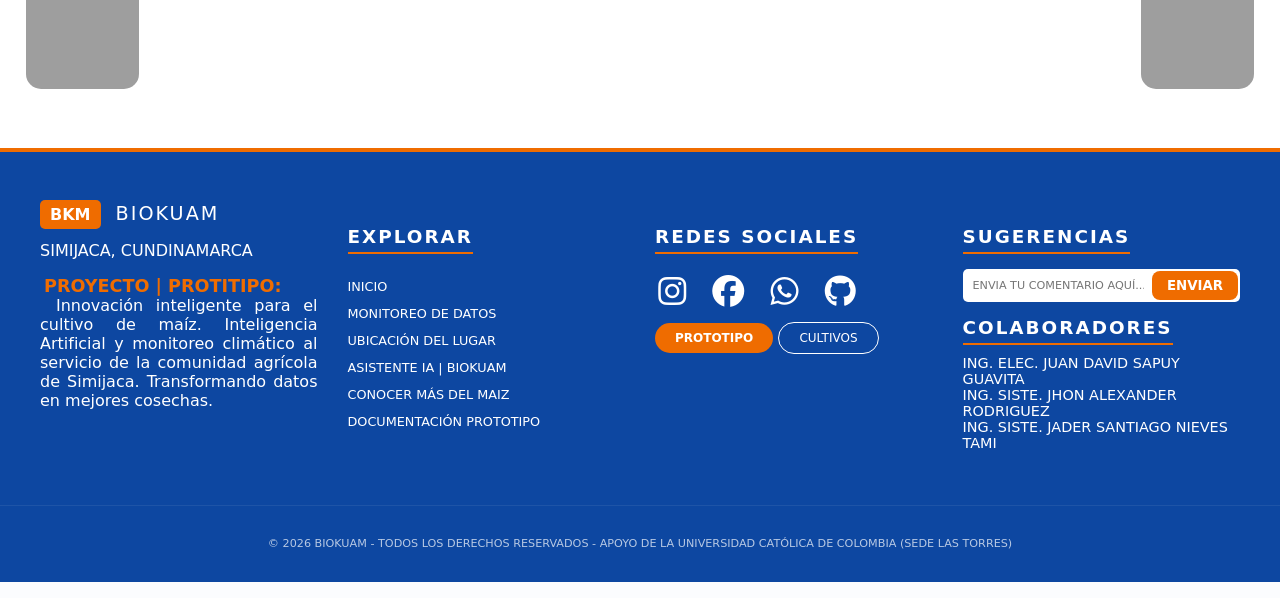
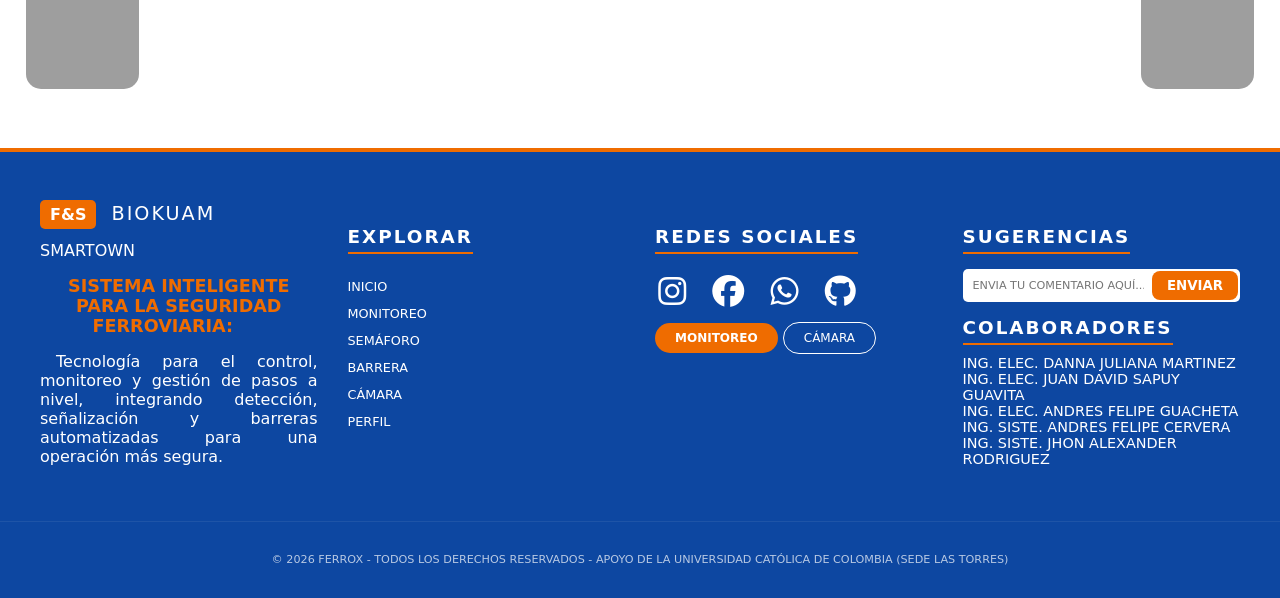
Before and after one commit to Jarodriguez83/FERROX_SYSTEM_WEB, a FastAPI app: page /asistente in a window 1280 px wide. Shown: the part 860-1458 px from the top of the page. Run offline with FastAPI, Linux system fonts and the light colour scheme; some web fonts are replaced; grey boxes are pictures that could not be loaded.

Commit message:
FOOTER MODIFICATION HTML

```diff
--- a/templates/footer.html
+++ b/templates/footer.html
@@ -4,14 +4,14 @@
 
         <div class="footer-section info-brand">
             <div class="footer-logo-container">
-                <span class="logo-box-small">BKM</span>
+                <span class="logo-box-small">F&S</span>
                 <span class="logo-text">BIOKUAM</span>
             </div>
-            <p class="footer-slogan">SIMIJACA, CUNDINAMARCA</p>
+            <p class="footer-slogan">SMARTOWN</p>
             <div class="contact-data" style="text-align: justify;">
-                <center><span class="label-contact">PROYECTO | PROTITIPO:</span></center>
-
-                <p class="text-ig">Innovación inteligente para el cultivo de maíz. Inteligencia Artificial y monitoreo climático al servicio de la comunidad agrícola de Simijaca. Transformando datos en mejores cosechas.</p>
+                <center><span class="label-contact">SISTEMA INTELIGENTE PARA LA SEGURIDAD FERROVIARIA: </span></center>
+                <p></p>
+                <p class="text-ig">Tecnología para el control, monitoreo y gestión de pasos a nivel, integrando detección, señalización y barreras automatizadas para una operación más segura.</p>
             </div>
         </div>
 
@@ -19,11 +19,11 @@
             <h4 class="section-title">EXPLORAR</h4>
             <nav class="footer-nav">
                 <a onclick="window.location.href='/home'">INICIO</a>
-                <a onclick="window.location.href='/monitoreo'">MONITOREO DE DATOS</a>
-                <a onclick="window.location.href='/ubicacion'">UBICACIÓN DEL LUGAR</a>
-                <a onclick="window.location.href='/asistente'">ASISTENTE IA | BIOKUAM</a>
-                <a onclick="window.location.href='/cultivos'">CONOCER MÁS DEL MAIZ</a>
-                <a onclick="window.location.href='/prototipo'">DOCUMENTACIÓN PROTOTIPO</a>
+                <a onclick="window.location.href='/monitoreo'">MONITOREO</a>
+                <a onclick="window.location.href='/cultivos'">SEMÁFORO</a>
+                <a onclick="window.location.href='/asistente'">BARRERA</a>
+                <a onclick="window.location.href='/camara'">CÁMARA</a>
+                <a onclick="window.location.href='/perfil'">PERFIL</a>
             </nav>
         </div>
 
@@ -33,12 +33,12 @@
                 <a href="https://www.instagram.com/" target="_blank" style="color: white;"><i class="fa-brands fa-instagram"></i></a>
                 <a href="https://www.facebook.com/" target="_blank" style="color: white;"><i class="fa-brands fa-facebook"></i></a>
                 <a href="https://www.whatsapp.com/" target="_blank" style="color: white;"><i class="fa-brands fa-whatsapp"></i></a>
-                <a href="https://github.com/Jarodriguez83/BIOKUAM_DESARROLLO_SOFTWARE_VERSION0.1" target="_blank" style="color: white;"><i class="fa-brands fa-github"></i></a>
+                <a href="https://github.com/Jarodriguez83/FERROX_SYSTEM_WEB" target="_blank" style="color: white;"><i class="fa-brands fa-github"></i></a>
 
             </div>
             <div class="footer-btns">
-                <a class="btn-pill-orange" onclick="window.location.href='/prototipo'">PROTOTIPO</a>
-                <a class="btn-pill-white" onclick="window.location.href='/cultivos'">CULTIVOS</a>
+                <a class="btn-pill-orange" onclick="window.location.href='/prototipo'">MONITOREO</a>
+                <a class="btn-pill-white" onclick="window.location.href='/camara'">CÁMARA</a>
             </div>
         </div>
 
@@ -50,15 +50,19 @@
             </div>
             <div class="colabs-footer">
                 <h4 class="section-title-colabs">COLABORADORES</h4>
+                <p class="ing-sapuy">ING. ELEC. DANNA JULIANA MARTINEZ</p>
                 <p class="ing-sapuy">ING. ELEC. JUAN DAVID SAPUY GUAVITA</p>
-                <p class="ing-sapuy">ING. SISTE. JHON ALEXANDER RODRIGUEZ</p>
-                <p class="ing-sapuy">ING. SISTE. JADER SANTIAGO NIEVES TAMI</p>
+                <p class="ing-sapuy">ING. ELEC. ANDRES FELIPE GUACHETA</p>
+                <p class="ing-sapuy">ING. SISTE. ANDRES FELIPE CERVERA </p>
+                <p class="ing-sapuy">ING. SISTE. JHON ALEXANDER RODRIGUEZ </p>
+
+
             </div>
         </div>
 
     </div>
     <div class="footer-legal">
-        <p>&copy; 2026 BIOKUAM - TODOS LOS DERECHOS RESERVADOS - APOYO DE LA UNIVERSIDAD CATÓLICA DE COLOMBIA (SEDE LAS TORRES)</p>
+        <p>&copy; 2026 FERROX - TODOS LOS DERECHOS RESERVADOS - APOYO DE LA UNIVERSIDAD CATÓLICA DE COLOMBIA (SEDE LAS TORRES)</p>
     </div>
 </footer>
 
```
